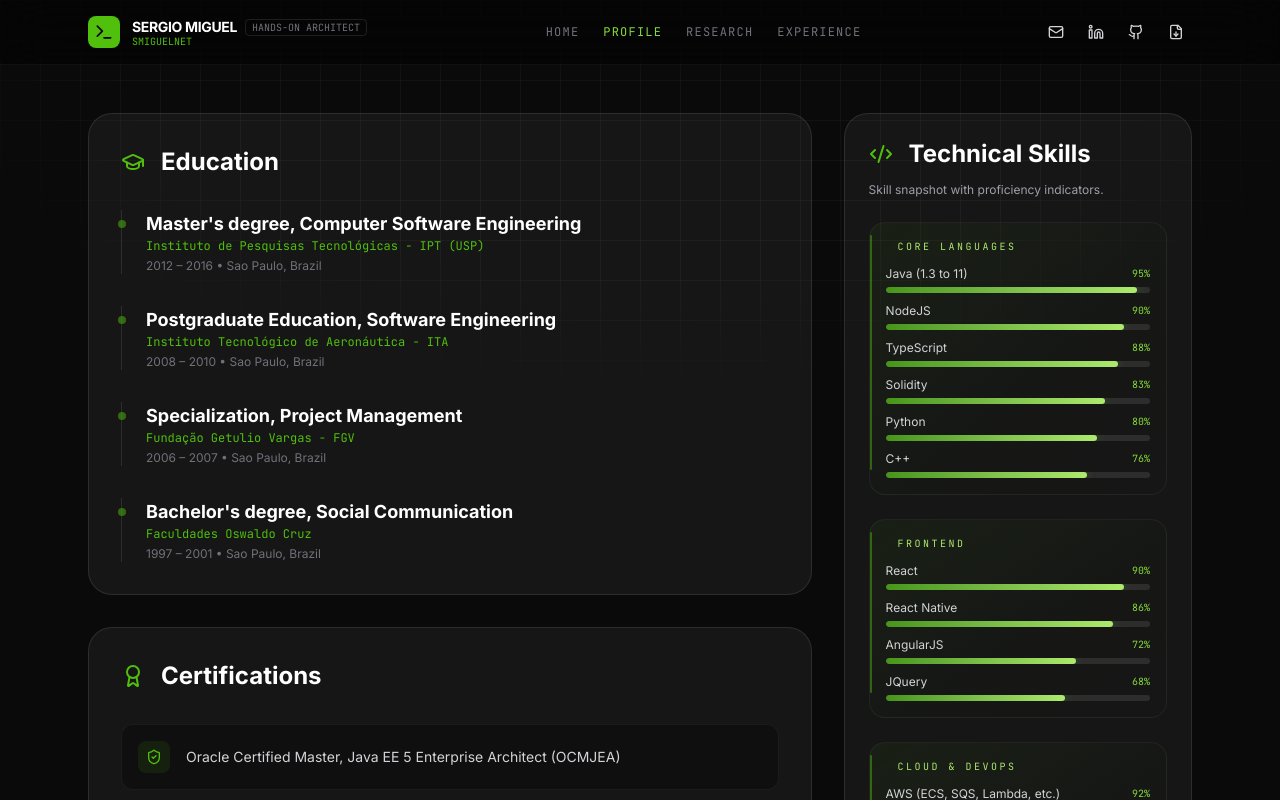
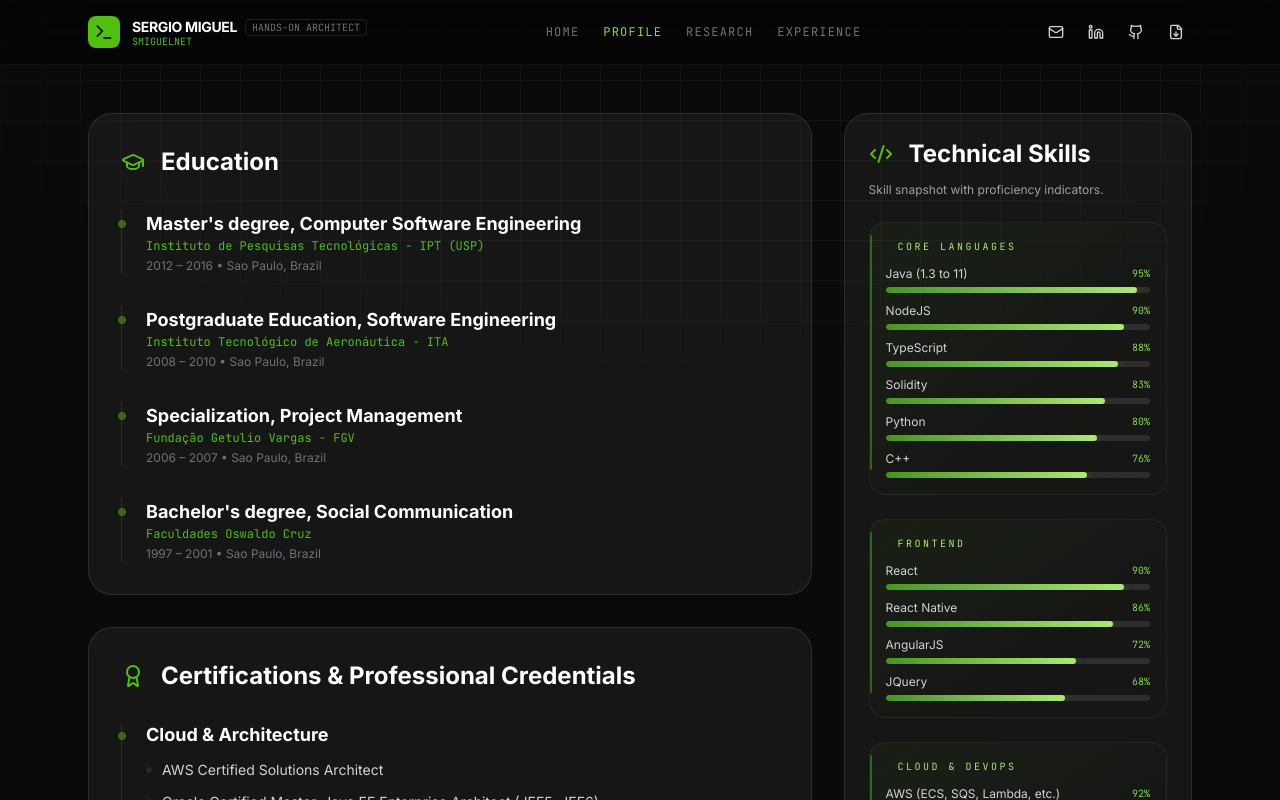
Before and after one commit to smiguelnet/website, a React (Vite) app: page / in a window 1280 px wide. Both pictures are taken after a click on the button "PROFILE". Shown: the top 800 px of the page. Built offline with nearby package versions, Linux system fonts and the light colour scheme.

Commit message:
chore: update research

```diff
--- a/src/App.tsx
+++ b/src/App.tsx
@@ -10,7 +10,6 @@ import {
   FileDown,
   ExternalLink,
   Code2,
-  ShieldCheck,
   ChevronRight,
   Command,
   Activity,
@@ -1509,18 +1508,28 @@ export default function App() {
                 <div className='p-8 rounded-3xl bg-white/5 border border-white/10'>
                   <div className='flex items-center gap-4 mb-8'>
                     <Award className='w-6 h-6 text-emerald-500' />
-                    <h3 className='text-2xl font-bold text-white'>Certifications</h3>
-                  </div>
-                  <div className='grid grid-cols-1 gap-3'>
-                    {RESUME_DATA.certifications.map((cert, i) => (
+                    <h3 className='text-2xl font-bold text-white'>
+                      Certifications & Professional Credentials
+                    </h3>
+                  </div>
+                  <div className='space-y-8'>
+                    {RESUME_DATA.certifications.map(group => (
                       <div
-                        key={i}
-                        className='p-4 rounded-xl bg-black/30 border border-white/5 hover:border-emerald-500/30 shadow-[0_0_0_rgba(81,192,12,0)] hover:shadow-[0_0_24px_rgba(81,192,12,0.18)] transition-all flex items-center gap-4 group'
+                        key={group.title}
+                        className='relative pl-6 border-l border-white/10 group'
                       >
-                        <div className='w-8 h-8 rounded-lg bg-emerald-500/10 flex items-center justify-center group-hover:bg-emerald-500/20 transition-colors'>
-                          <ShieldCheck className='w-4 h-4 text-emerald-500' />
-                        </div>
-                        <span className='text-sm text-zinc-300 leading-tight'>{cert}</span>
+                        <div className='absolute -left-1 top-2 w-2 h-2 rounded-full bg-emerald-500/50 group-hover:bg-emerald-500 transition-colors' />
+                        <h4 className='text-lg font-bold text-white leading-tight'>
+                          {group.title}
+                        </h4>
+                        <ul className='mt-3 space-y-2.5'>
+                          {group.items.map(item => (
+                            <li key={item} className='flex items-start gap-2.5'>
+                              <span className='mt-2 w-1.5 h-1.5 rounded-full bg-zinc-500/20 shrink-0' />
+                              <span className='text-sm text-zinc-300 leading-relaxed'>{item}</span>
+                            </li>
+                          ))}
+                        </ul>
                       </div>
                     ))}
                   </div>
--- a/src/constants.ts
+++ b/src/constants.ts
@@ -249,17 +249,34 @@ export const RESUME_DATA = {
     special: ['Blockchain', 'Fintech', 'Gamification', 'RPA', 'Machine Learning'],
   },
   certifications: [
-    'Oracle Certified Master, Java EE 5 Enterprise Architect (OCMJEA)',
-    'Oracle Certified Master, Java EE 6 Enterprise Architect (OCMJEA)',
-    'Oracle Certified Professional, Java EE 5 Business Component Developer',
-    'Sun Certified Web Component Developer for the Java Platform, EE 5',
-    'Sun Certified Programmer for the Java Platform, SE 6',
-    'Oracle Certified Associate, Java SE 5/SE 6',
-    'Certified Scrum Master (CSM)',
-    'IBM Certified Solution Designer',
-    'AWS Certified Solutions Architect Associate',
-    'Automation Anywhere Certified Advanced RPA Professional',
-    'Member of IEEE',
+    {
+      title: 'Cloud & Architecture',
+      items: [
+        'AWS Certified Solutions Architect',
+        'Oracle Certified Master, Java EE Enterprise Architect (JEE5, JEE6)',
+        'IBM Certified Solution Designer',
+      ],
+    },
+    {
+      title: 'Platform & Enterprise Java',
+      items: [
+        'Oracle Certified Professional, Java EE Business Component Developer',
+        'Sun Certified Web Component Developer (Java EE)',
+        'Sun Certified Programmer (Java SE)',
+        'Oracle Certified Associate (Java SE)',
+      ],
+    },
+    {
+      title: 'Automation & Process',
+      items: [
+        'Automation Anywhere Certified Advanced RPA Professional',
+        'Certified Scrum Master (CSM)',
+      ],
+    },
+    {
+      title: 'Professional Membership',
+      items: ['Member of IEEE'],
+    },
   ],
   education: [
     {
```
